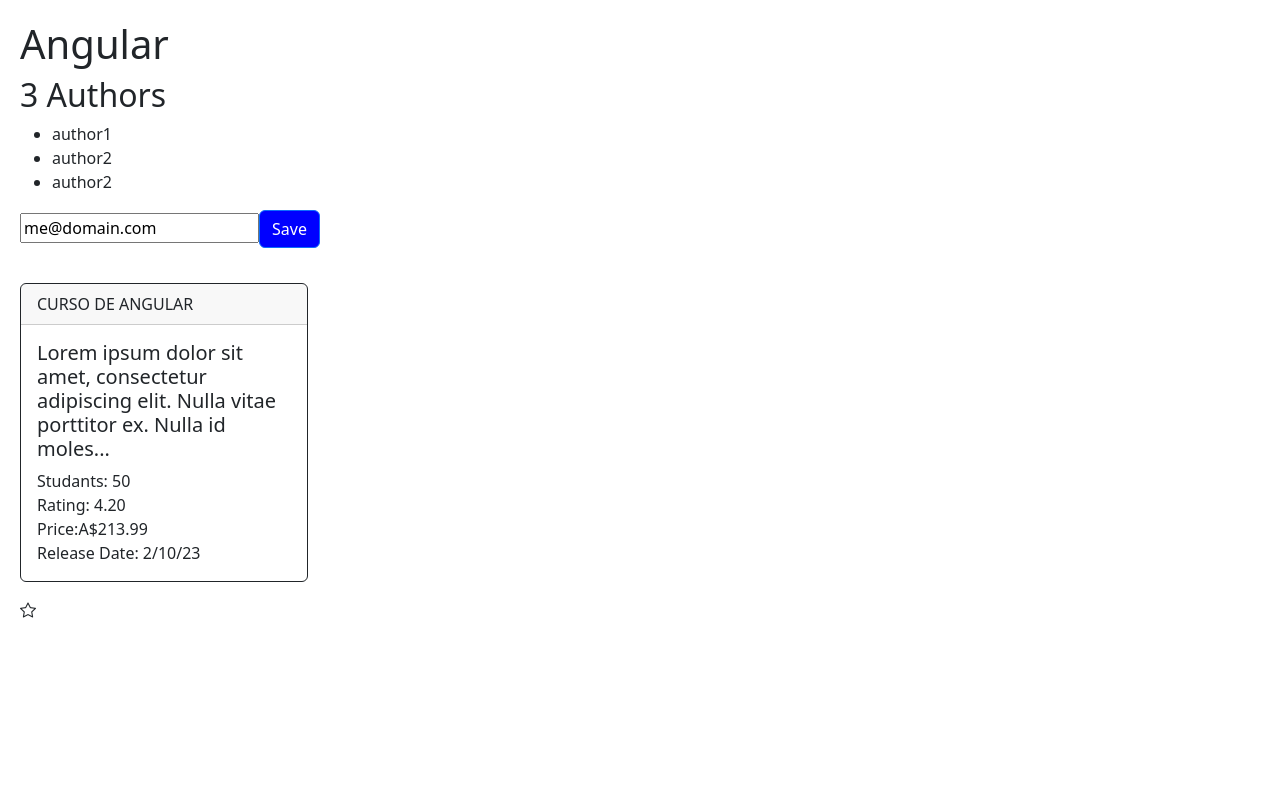
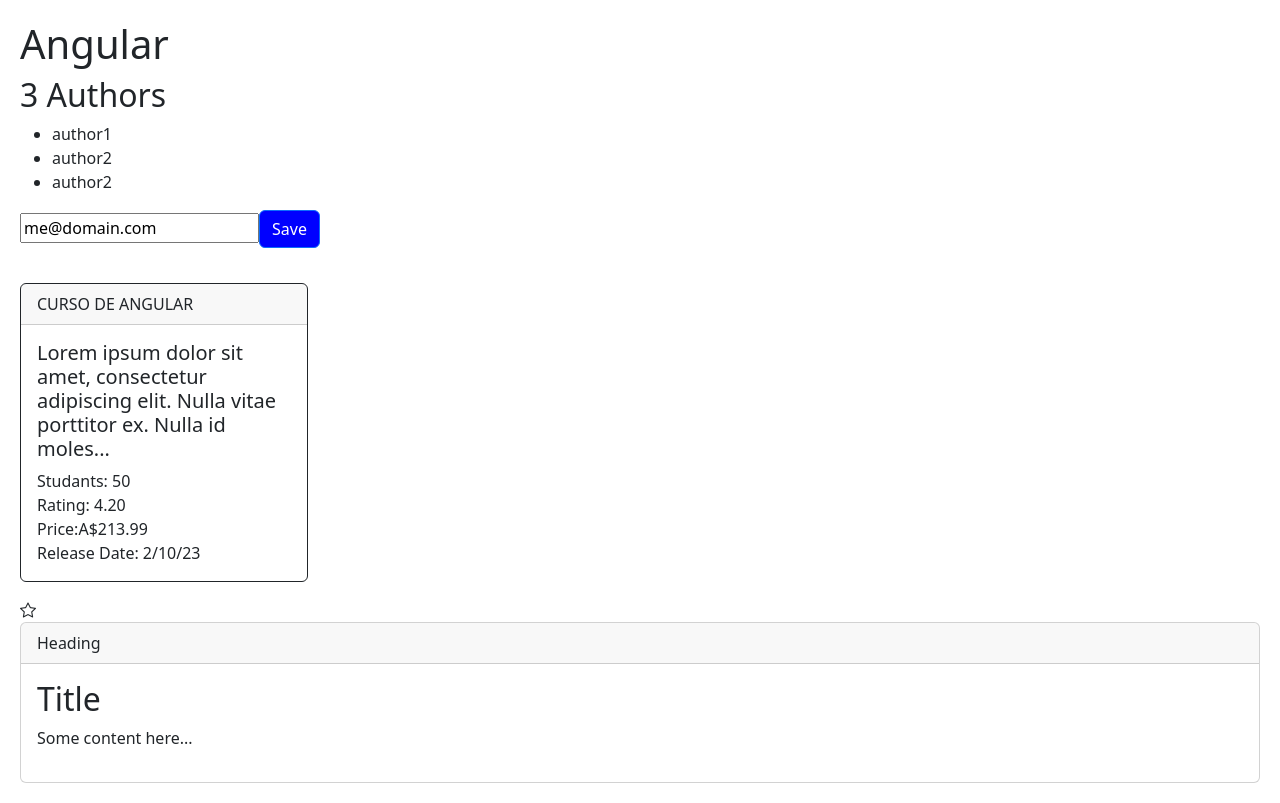
Before and after one commit to DeltaRig/Angular, an Angular app in the folder 02AngularFundamentals.list.authors/: page / in a window 1280 px wide. Built offline with nearby package versions, Linux system fonts and the light colour scheme.

Commit message:
ng-content

```diff
--- a/02AngularFundamentals.list.authors/src/app/app.component.html
+++ b/02AngularFundamentals.list.authors/src/app/app.component.html
@@ -3,3 +3,10 @@
 <br><br>
 <course></course>
 <star></star>
+<bootsrap-panel>
+    <div class="header">Heading</div>
+    <div class="body">
+        <h2>Title</h2>
+        <p>Some content here...</p>
+    </div>
+</bootsrap-panel>
--- a/02AngularFundamentals.list.authors/src/app/app.component.ts
+++ b/02AngularFundamentals.list.authors/src/app/app.component.ts
@@ -6,5 +6,5 @@ import { Component } from '@angular/core';
   styleUrls: ['./app.component.css']
 })
 export class AppComponent {
-  title = 'authors';
+  title = 'learning Angular';
 }
--- a/02AngularFundamentals.list.authors/src/app/app.module.ts
+++ b/02AngularFundamentals.list.authors/src/app/app.module.ts
@@ -9,6 +9,7 @@ import { FormsModule } from '@angular/forms';
 import { CourseComponent } from './course/course.component';
 import { SummaryPipe } from './summary.pipe';
 import { StarComponent } from './star/star.component';
+import { PanelComponent } from './panel/panel.component';
 
 @NgModule({
   declarations: [
@@ -16,7 +17,8 @@ import { StarComponent } from './star/star.component';
     AuthorsComponent,
     CourseComponent,
     SummaryPipe,
-    StarComponent
+    StarComponent,
+    PanelComponent
   ],
   imports: [
     BrowserModule,
--- /dev/null
+++ b/02AngularFundamentals.list.authors/src/app/panel/panel.component.html
@@ -0,0 +1,8 @@
+<div class="card">
+    <div class="card-header">
+        <ng-content select=".header"></ng-content>
+    </div>
+    <div class="card-body">
+        <ng-content select=".body"></ng-content>
+    </div>
+</div>
--- /dev/null
+++ b/02AngularFundamentals.list.authors/src/app/panel/panel.component.ts
@@ -0,0 +1,15 @@
+import { Component, OnInit } from '@angular/core';
+
+@Component({
+  selector: 'bootsrap-panel',
+  templateUrl: './panel.component.html',
+  styleUrls: ['./panel.component.css']
+})
+export class PanelComponent implements OnInit {
+
+  constructor() { }
+
+  ngOnInit(): void {
+  }
+
+}
```
Also changed, not shown: 02AngularFundamentals.list.authors/src/app/panel/panel.component.css (added), 2 other files (tests, documents, lock files or other folders).
